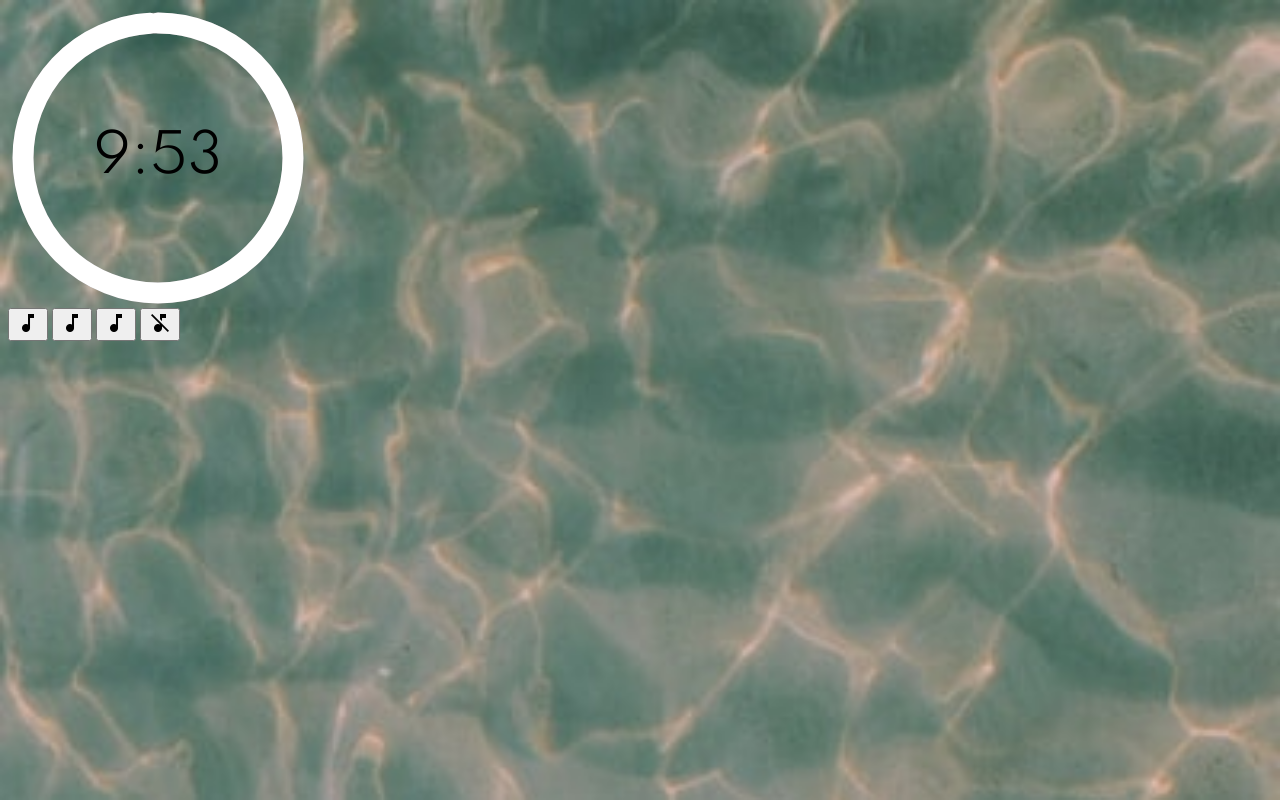
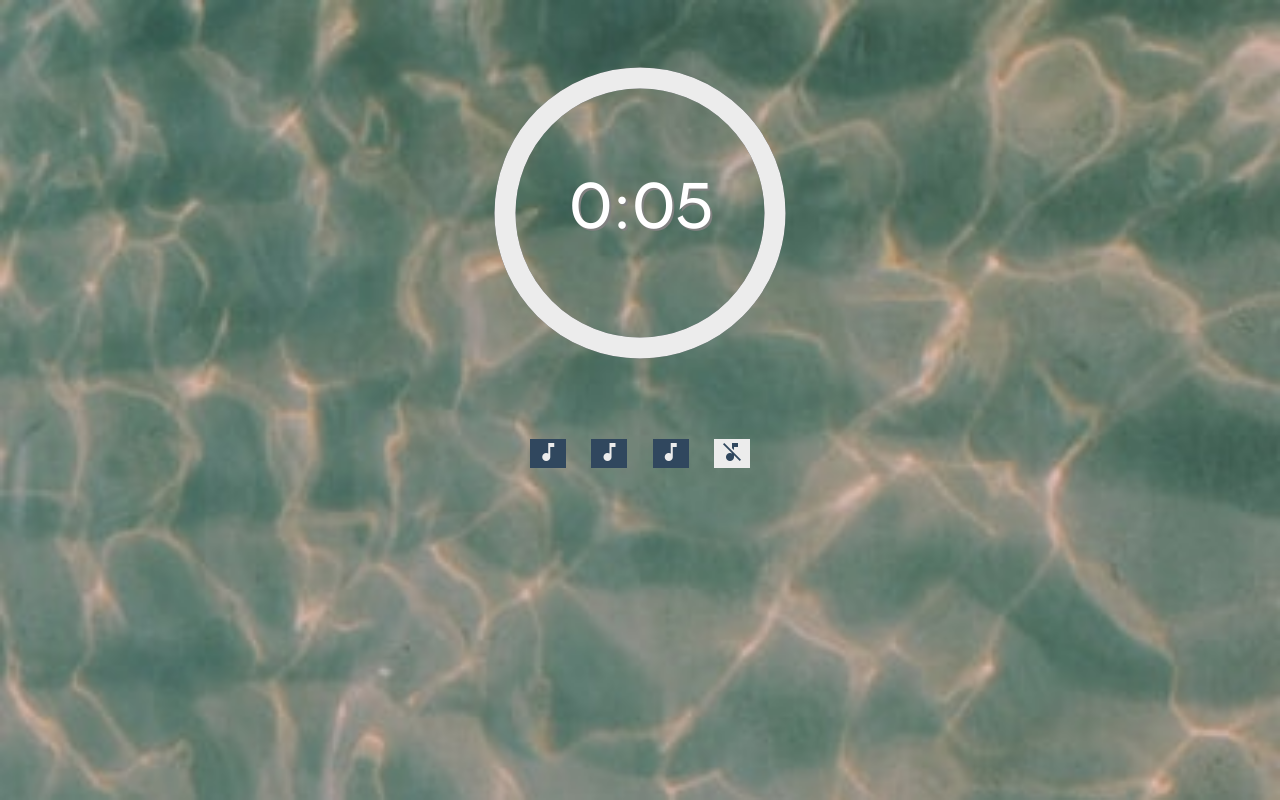
Before and after one commit to kimSpiegel04/meditation-app, a plain HTML site: page index.html in a window 1280 px wide. Both pictures are taken after a click on the button "music_off". Drawn offline with Linux system fonts and the light colour scheme.

Commit message:
added bell tone, other stuff i forgot to commit. sue me

```diff
--- a/index.html
+++ b/index.html
@@ -17,21 +17,23 @@
             background-size: cover;
         }
     </style>
-<!--<i class="material-icons">play_arrow</i><i class="material-icons">pause</i>-->
+<!--<i class="material-icons">pause</i>-->
 
-    <div id='app'></div>
+    <div id='wrapper'>
+        <div id='app'></div>
+    </div>
 
     <div class='buttons'>
-        <button id='music-1'>
+        <button id='music-1' class='button' onclick="playMusic(this)">
             <i class="material-icons">music_note</i>
         </button>
-        <button id='music-2'>
+        <button id='music-2' class='button' onclick="playMusic(this)">
             <i class="material-icons">music_note</i>
         </button>
-        <button id='music-3'>
+        <button id='music-3' class='button' onclick="playMusic(this)">
             <i class="material-icons">music_note</i>
         </button>
-        <button id='music-off'>
+        <button id='music-off' class='button active' onclick="playMusic(this)">
             <i class="material-icons">music_off</i>
         </button>
     </div>
--- a/script.js
+++ b/script.js
@@ -8,13 +8,20 @@ const COLOR_CODES = {
 };
 
 //start with an initial value of 20 seconds
-const TIME_LIMIT = 600;
+const TIME_LIMIT = 5;
 let timePassed = 0;
 //counting down
 let timerInterval = null;
 let timeLeft = TIME_LIMIT;
 let remainingPathColor = COLOR_CODES.info.color;
+//sound
+const bell = new Audio('music/bell.mp3');
 
+//start pause
+const el = document.getElementById('app');
+el.onclick = function() {
+    startTimer();
+}
 
 //template, svg for timer ring
 document.getElementById('app').innerHTML = `
@@ -42,9 +49,8 @@ document.getElementById('app').innerHTML = `
     </div>
 `;
 
-startTimer();
-
 function timesUp() {
+    bell.play();
     clearInterval(timerInterval);
 }
 
@@ -77,7 +83,7 @@ function setCircleDasharray(){
         .setAttribute('stroke-dasharray', circleDasharray);
 }
 
-function startTimer() {
+function startTimer(){
     timerInterval = setInterval(() => {
         //amount of time passed incrememnts by one
         timePassed = timePassed += 1;
@@ -93,9 +99,33 @@ function startTimer() {
         }
 
     }, 1000);
-}
+};
+
 
 //*random background
 let ran = Math.floor(Math.random() * 10);
 document.body.style.backgroundImage = `url('images/background-${ran}.jpg')`;
-console.log(ran);
+
+//*music
+function playMusic(source){
+    console.log(source.id);
+    var elems = document.querySelectorAll('.button');
+    [].forEach.call(elems, function(el){
+        el.classList.remove('active');
+    });
+    document.getElementById(source.id).classList.add('active');
+
+    const music_1 = new Audio('music/purple-cat.mp3');
+    const music_2 = new Audio('music/dead-tree.mp3');
+    const music_3 = new Audio('music/green-tea.mp3');
+
+    if (source.id == 'music-1'){
+        music_1.play();
+    } else if (source.id == 'music-2'){
+        music_2.play();
+    } else if (source.id == 'music-3'){
+        music_3.play();
+    } else {
+        console.log('stop music');
+    }
+}
--- a/styles.css
+++ b/styles.css
@@ -15,7 +15,7 @@
 /* the svg path that displays the timer's progress */
 .base-timer__path-elapsed {
     stroke-width: 7px;
-    stroke: grey;
+    stroke: #222831c9;
 }
 
 /* show time value in timer  */
@@ -63,5 +63,36 @@
 }
 
 .base-timer__path-remaining.green {
+    color: #ececec;
+}
+
+#wrapper {
     color: white;
+    text-shadow: 2px 2px grey;
+    font-weight: bold;
+    display: flex;
+    justify-content: center;
+    margin-top: 5%;
 }
+
+.buttons {
+    display: flex;
+    justify-content: center;
+    margin-top: 5%;
+}
+
+.button {
+    margin: 1%;
+    cursor: pointer;
+    color: #ececec;
+    background-color: #30475e;
+    border: none;
+}
+
+.active {
+    color: #30475e;
+    background-color: #ececec;
+    margin: 1%;
+    cursor: pointer;
+    border: none;
+}
```
Also changed, not shown: images/background-0.jpg (renamed from images/background-10.jpg), 4 other files.
